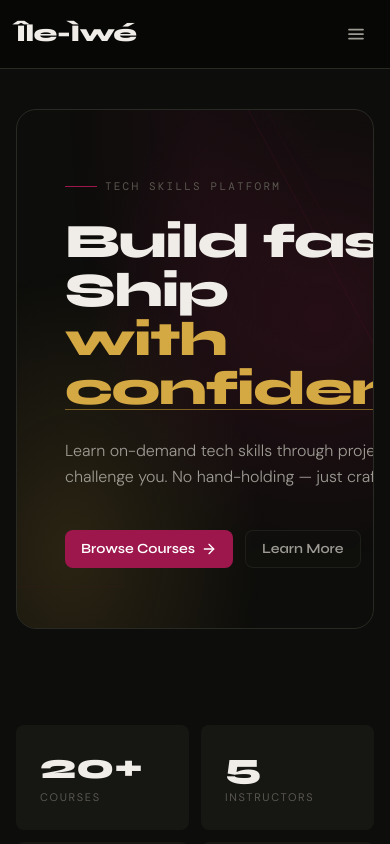
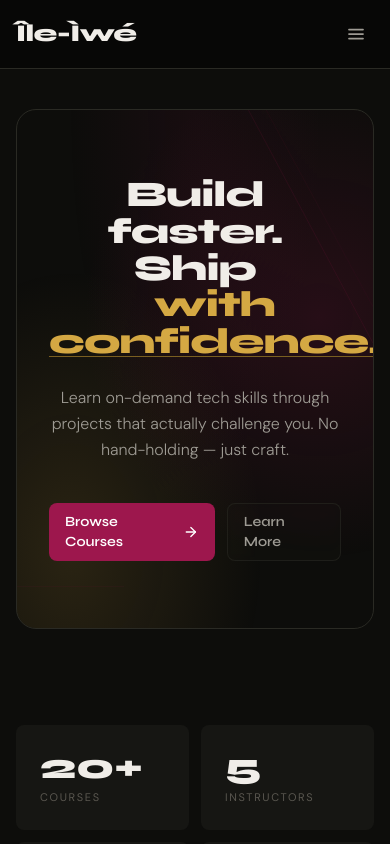
Before and after one commit to JonOnTheHub/ile-iwe, a Next.js app: page / in a window 390 px wide. Shown: the top 844 px of the page. Built offline with nearby package versions, Linux system fonts and the light colour scheme.

Commit message:
feat: implement category filtering on courses page with active pill state

```diff
--- /dev/null
+++ b/app/courses/layout.jsx
@@ -0,0 +1,8 @@
+export const metadata = {
+    title: "Courses — Île-Ìwé",
+    description: "Browse all courses across categories.",
+}
+
+export default function CoursesLayout({ children }) {
+    return children
+}
--- a/app/courses/page.jsx
+++ b/app/courses/page.jsx
@@ -1,10 +1,8 @@
+'use client'
+
+import { useState } from 'react'
 import CourseGrid from '@/components/courses/CourseGrid'
 import courses from '@/data/courses'
-
-export const metadata = {
-    title: "Courses — Île-Ìwé",
-    description: "Browse all courses across categories.",
-}
 
 const categories = [
     "All", "Web Development", "Data Science", "Design",
@@ -13,10 +11,17 @@ const categories = [
 ]
 
 const CoursePage = () => {
+    const [active, setActive] = useState('All')
+
+    const filteredCourses = active === 'All'
+        ? courses
+        : courses.filter((c) => c.category === active)
+    // when active is all, all courses, else courses filtered by category
+
     return (
         <div className="mx-auto max-w-7xl px-4 py-10 space-y-10">
 
-            {/* header */}
+            {/* Header */}
             <div
                 style={{
                     opacity: 0,
@@ -28,11 +33,11 @@ const CoursePage = () => {
                     All Courses
                 </h1>
                 <p className="text-text-secondary text-sm">
-                    {courses.length} courses across 8 categories. Something for every level.
+                    {filteredCourses.length} course{filteredCourses.length !== 1 ? 's' : ''}{active !== 'All' ? ` in ${active}` : ' across 8 categories. Something for every level.'}
                 </p>
             </div>
 
-            {/* filters */}
+            {/* Filters */}
             <div
                 className="flex flex-wrap gap-2"
                 style={{
@@ -42,17 +47,23 @@ const CoursePage = () => {
                 }}
             >
                 {categories.map((category) => (
-                    <span
+                    <button
                         key={category}
-                        className="font-dm-mono text-[11px] tracking-[0.05em] px-3 py-1.5 rounded-lg border border-bg-border bg-bg-raised text-text-muted cursor-pointer hover:border-purple-border hover:text-text-primary transition-colors duration-100"
+                        onClick={() => setActive(category)}
+                        className="font-dm-mono text-[11px] tracking-[0.05em] px-3 py-1.5 rounded-lg border transition-colors duration-100"
+                        style={{
+                            backgroundColor: active === category ? 'var(--color-purple-soft)' : 'var(--color-bg-raised)',
+                            borderColor: active === category ? 'var(--color-purple-border)' : 'var(--color-bg-border)',
+                            color: active === category ? '#c4748e' : 'var(--color-text-muted)',
+                        }}
                     >
                         {category}
-                    </span>
+                    </button>
                 ))}
             </div>
 
-            {/* grid */}
-            <CourseGrid courses={courses} />
+            {/* Grid */}
+            <CourseGrid courses={filteredCourses} />
 
         </div>
     )
--- a/app/page.js
+++ b/app/page.js
@@ -86,7 +86,7 @@ export default function Home() {
       <div className="mx-auto max-w-7xl px-4 py-10 space-y-24">
         {/* ── Hero ── */}
         <section
-          className="fade-up relative overflow-hidden rounded-3xl border border-bg-border p-12 md:p-20 min-h-130 flex items-center"
+          className="fade-up relative overflow-hidden rounded-3xl border border-bg-border p-8 sm:p-12 md:p-20 min-h-130 flex items-center"
           style={{ animationDelay: "0ms" }}
         >
           <div className="absolute inset-0 pointer-events-none">
@@ -94,10 +94,10 @@ export default function Home() {
               className="absolute inset-0"
               style={{
                 background: `
-                  radial-gradient(ellipse at 85% 40%, rgba(157,23,77,0.18) 0%, transparent 55%),
-                  radial-gradient(ellipse at 15% 85%, rgba(212,168,67,0.15) 0%, transparent 45%),
-                  radial-gradient(ellipse at 50% 0%, rgba(107,16,57,0.12) 0%, transparent 50%)
-                `,
+          radial-gradient(ellipse at 85% 40%, rgba(157,23,77,0.18) 0%, transparent 55%),
+          radial-gradient(ellipse at 15% 85%, rgba(212,168,67,0.15) 0%, transparent 45%),
+          radial-gradient(ellipse at 50% 0%, rgba(107,16,57,0.12) 0%, transparent 50%)
+        `,
               }}
             />
             <svg
@@ -138,8 +138,9 @@ export default function Home() {
             </svg>
           </div>
 
-          <div className="relative z-10 max-w-3xl">
-            <div className="inline-flex items-center gap-2 mb-6">
+          <div className="relative z-10 w-full max-w-3xl">
+            {/* eyebrow — hides on small screens */}
+            <div className="hidden sm:inline-flex items-center gap-2 mb-6">
               <div
                 className="h-px w-8"
                 style={{ backgroundColor: "var(--color-purple-vivid)" }}
@@ -149,7 +150,8 @@ export default function Home() {
               </span>
             </div>
 
-            <h1 className="font-syne font-extrabold leading-[1.02] tracking-[-0.025em] text-left mb-6 text-5xl sm:text-6xl md:text-7xl">
+            {/* heading — centered on mobile, left on md+ */}
+            <h1 className="font-syne font-extrabold leading-[1.02] tracking-[-0.025em] text-center sm:text-left mb-6 text-4xl sm:text-5xl md:text-6xl lg:text-7xl">
               Build faster. <br />
               Ship{" "}
               <span
@@ -164,12 +166,14 @@ export default function Home() {
               </span>
             </h1>
 
-            <p className="text-base text-text-secondary font-light mb-10 max-w-md leading-relaxed">
+            {/* Subtext — centered on mobile, left on sm+ */}
+            <p className="text-base text-text-secondary font-light mb-10 max-w-md leading-relaxed text-center sm:text-left mx-auto sm:mx-0">
               Learn on-demand tech skills through projects that actually
               challenge you. No hand-holding — just craft.
             </p>
 
-            <div className="flex flex-wrap gap-3">
+            {/* Buttons — space-around on mobile, left-aligned row on sm+ */}
+            <div className="flex justify-around sm:justify-start sm:flex-wrap gap-3">
               <Button href="/courses" variant="primary" withIcon={true}>
                 Browse Courses
               </Button>
@@ -179,6 +183,7 @@ export default function Home() {
             </div>
           </div>
 
+          {/* Ghost wordmark — lg only */}
           <div
             className="absolute right-0 bottom-0 font-syne font-extrabold leading-none select-none pointer-events-none hidden lg:block"
             style={{
```
